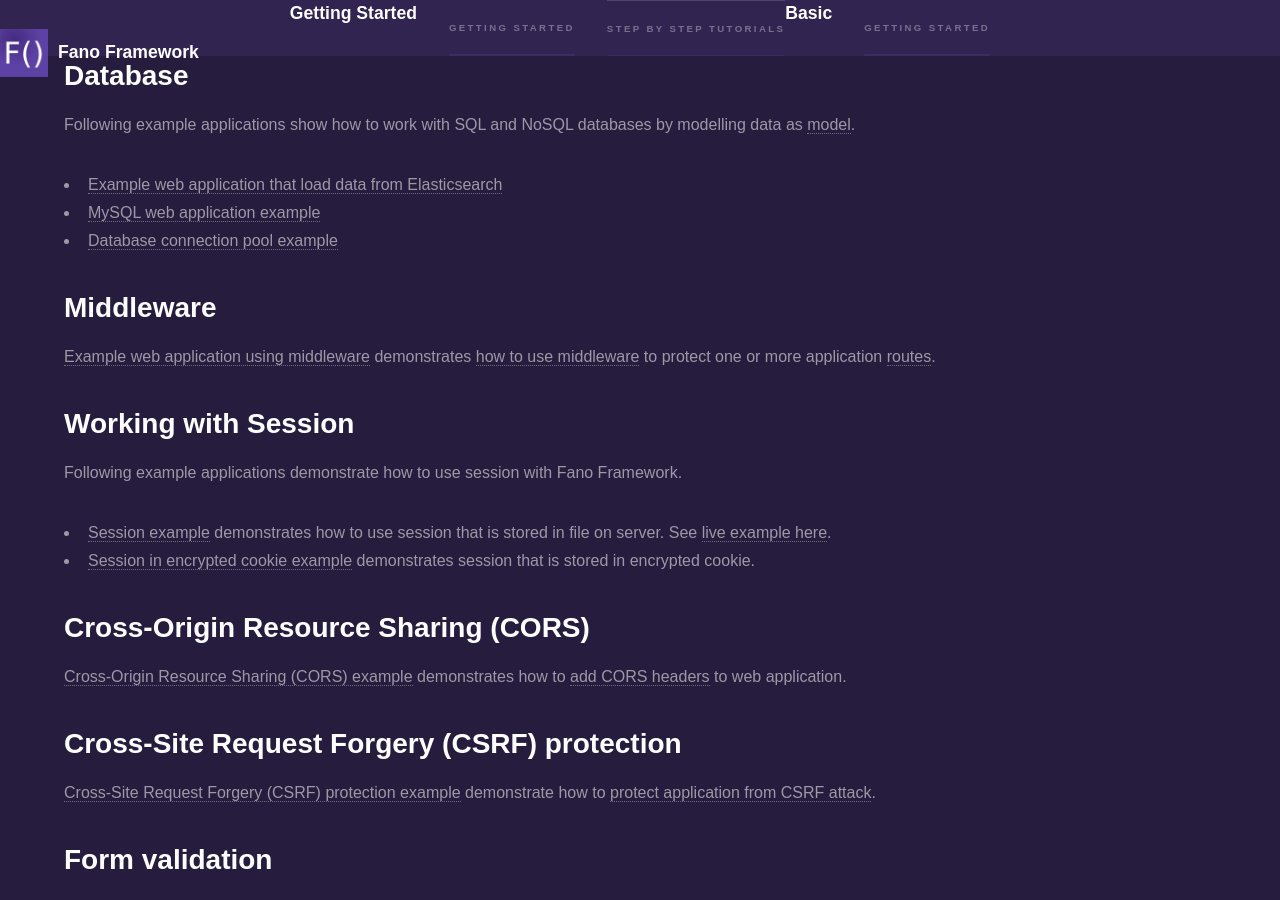
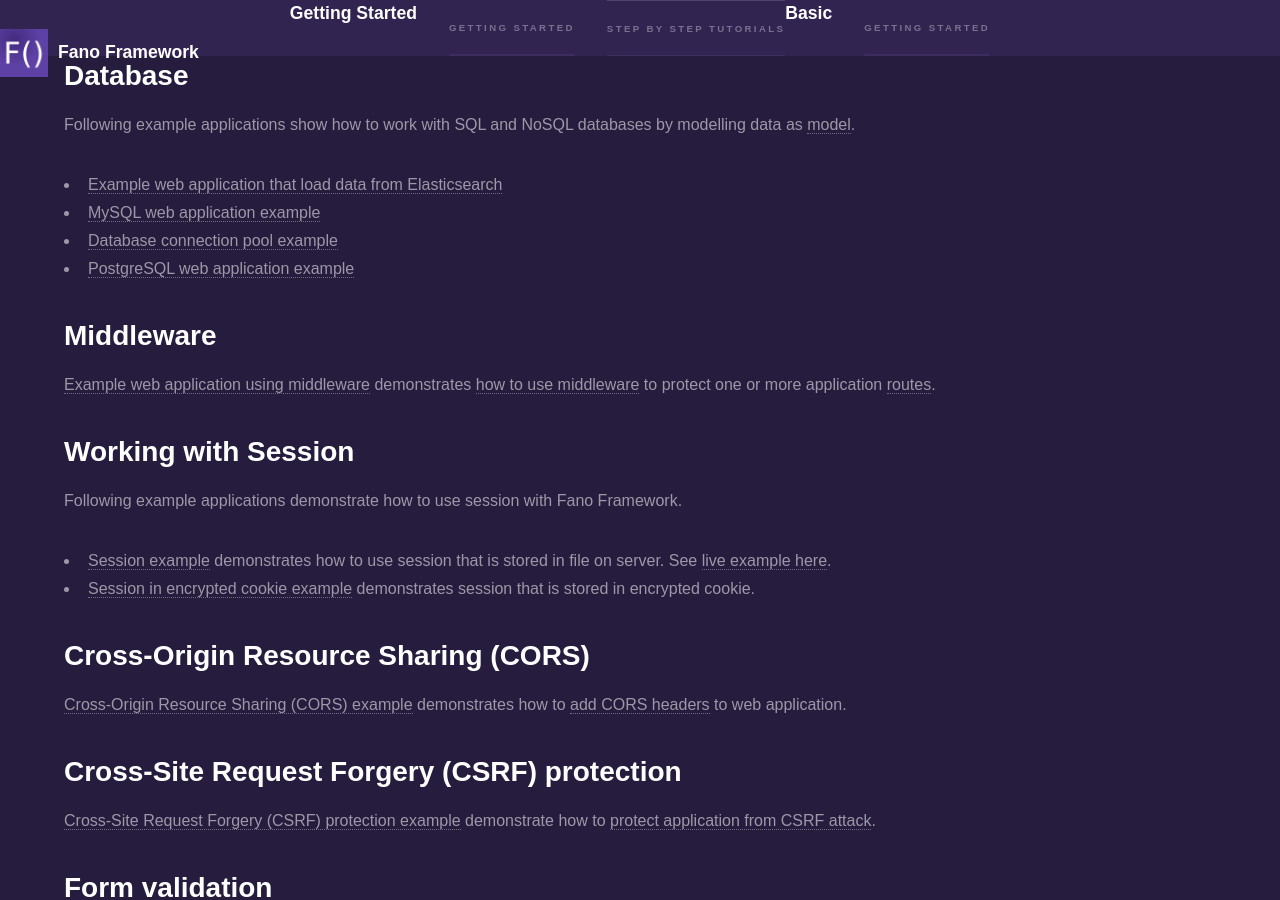
Before and after one commit to fanoframework/fanoframework.github.io, a Jekyll site: the page built from examples/index.md, in a window 1280 px wide and 900 px high, scrolled down 1156 px. Built offline with Jekyll 4.4.1, drawn with Linux system fonts in a browser that asks for light colours; our own code applies the rules of GitHub Pages for plain Markdown files.

Commit message:
add postgresql example

```diff
--- a/examples/index.md
+++ b/examples/index.md
@@ -44,6 +44,7 @@
 - [Example web application that load data from Elasticsearch](https://github.com/fanoframework/fano-elasticsearch)
 - [MySQL web application example](https://github.com/fanoframework/fano-app-db)
 - [Database connection pool example](https://github.com/fanoframework/fano-db-pool)
+- [PostgreSQL web application example](https://github.com/fanoframework/fano-postgresql)
 
 ## Middleware
 
```
